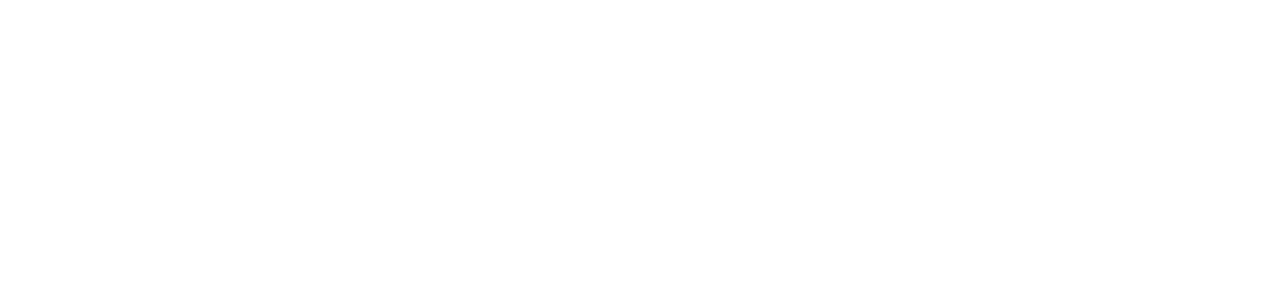
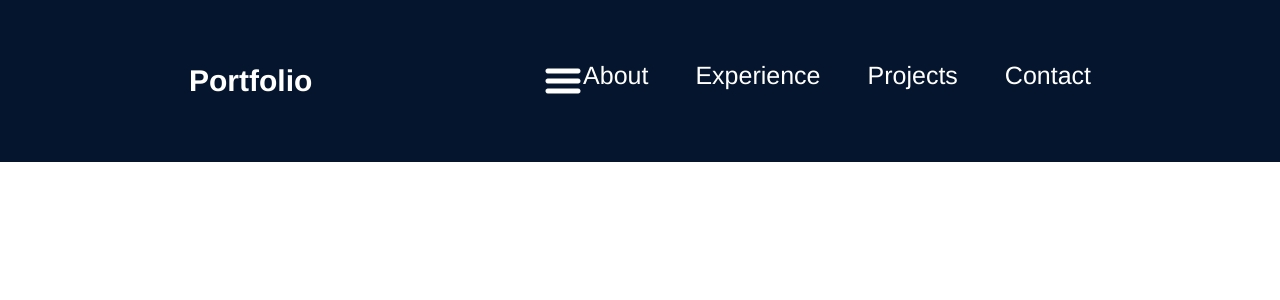
Before and after one commit to nipun-munasinghe/example-react-portfolio, a React (Vite) app: page / in a window 1280 px wide. Shown: the top 300 px of the page. Built offline with nearby package versions, Linux system fonts and the light colour scheme; the HTML template or start-up script is replaced by a standard one.

Commit message:
Created navbar

```diff
--- a/src/App.module.css
+++ b/src/App.module.css
@@ -4,5 +4,4 @@
     background-color: var(--color-bg);
     width: 100%;
     height: 100%;
-    color: white;
 }
--- a/src/components/Navbar/Navbar.jsx
+++ b/src/components/Navbar/Navbar.jsx
@@ -1,9 +1,23 @@
-import React from 'react'
+import React, {useState} from 'react';
+import styles from './Navbar.module.css';
+import {getImageUrl} from '../../utils';
 
 export const Navbar = () => {
   return (
-    <nav></nav>
-  )
-}
+    <nav className={styles.navbar}>
+        <a className={styles.title} href="/">Portfolio</a>
+
+        <div className={styles.menu}>
+            <img className={styles.menuBtn} src={getImageUrl("nav/menuIcon.png")} alt="menu Icon" />
+            <ul className={styles.menuItems}>
+                <li><a href="#about">About</a></li>
+                <li><a href="#experience">Experience</a></li>
+                <li><a href="#project">Projects</a></li>
+                <li><a href="#contact">Contact</a></li>
+            </ul>
+        </div>
+    </nav>
+  );
+};
 
 export default Navbar;
--- a/src/components/Navbar/Navbar.module.css
+++ b/src/components/Navbar/Navbar.module.css
@@ -0,0 +1,35 @@
+@import "../../vars.css";
+
+.navbar {
+    position: relative;
+    display: flex;
+    align-items: center;
+    justify-content: space-between;
+    padding: 61px;
+    z-index: 2;
+    margin: 0 10%;
+}
+
+.title {
+    font-size: 30px;
+    font-weight: 600;
+    color: var(--color-text);
+    text-decoration: none;
+}
+
+.menu {
+    display: flex;
+}
+
+.menuItems {
+    display: flex;
+    gap: 47px;
+    list-style: none;
+}
+
+.menuItems a {
+    font-size: 25px;
+    font-weight: 300;
+    color: var(--color-text);
+    text-decoration: none;
+}
--- a/src/utils.js
+++ b/src/utils.js
@@ -1,3 +1,3 @@
 export const getImageUrl = (path) => {
-    return new URL(`assets/${path}`, import.meta.url).href;
+    return new URL(`../assets/${path}`, import.meta.url).href;
 };
```
Also changed, not shown: assets/nav/menuClose.png (added), assets/nav/menuIcon.png (added).
